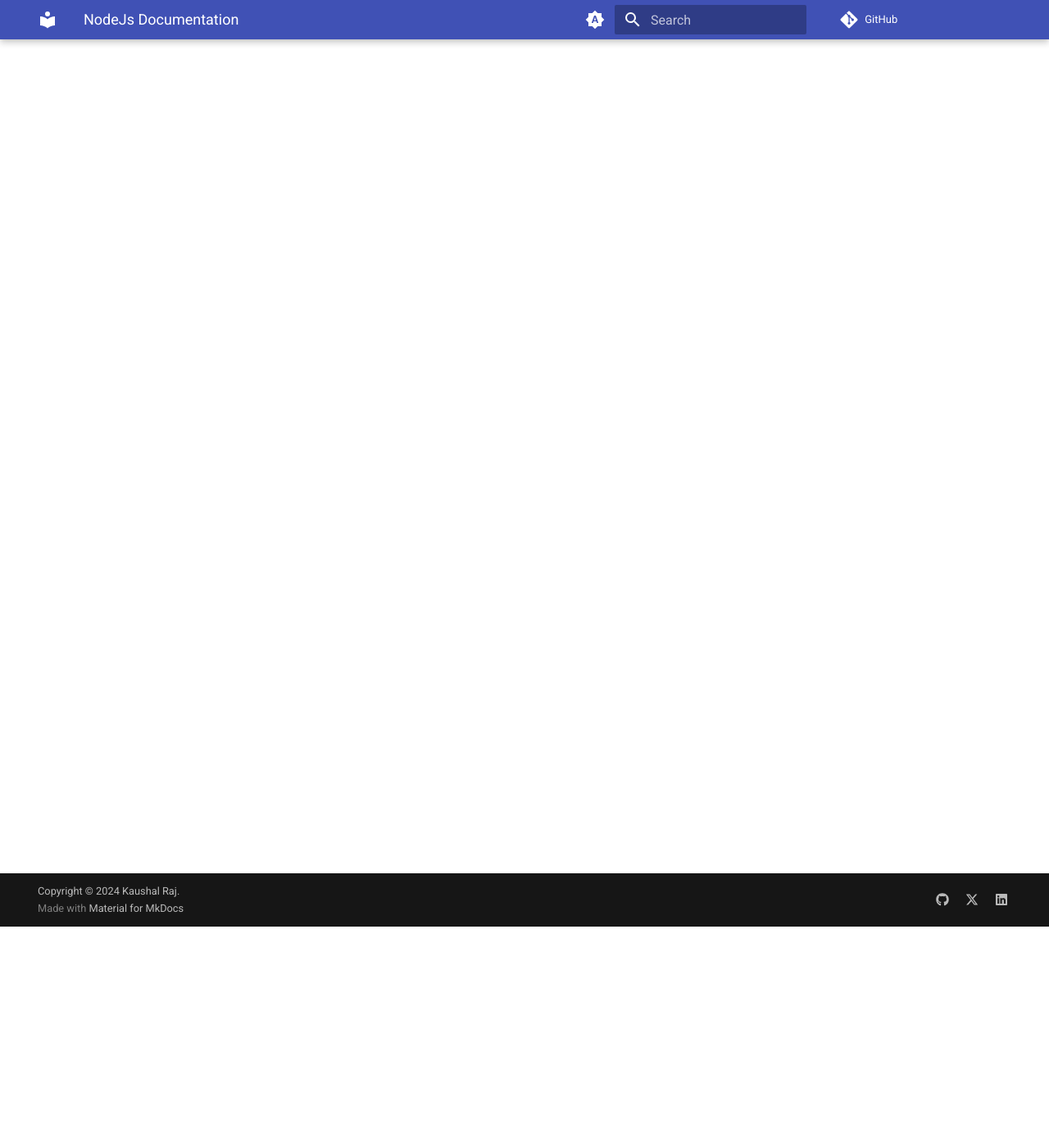
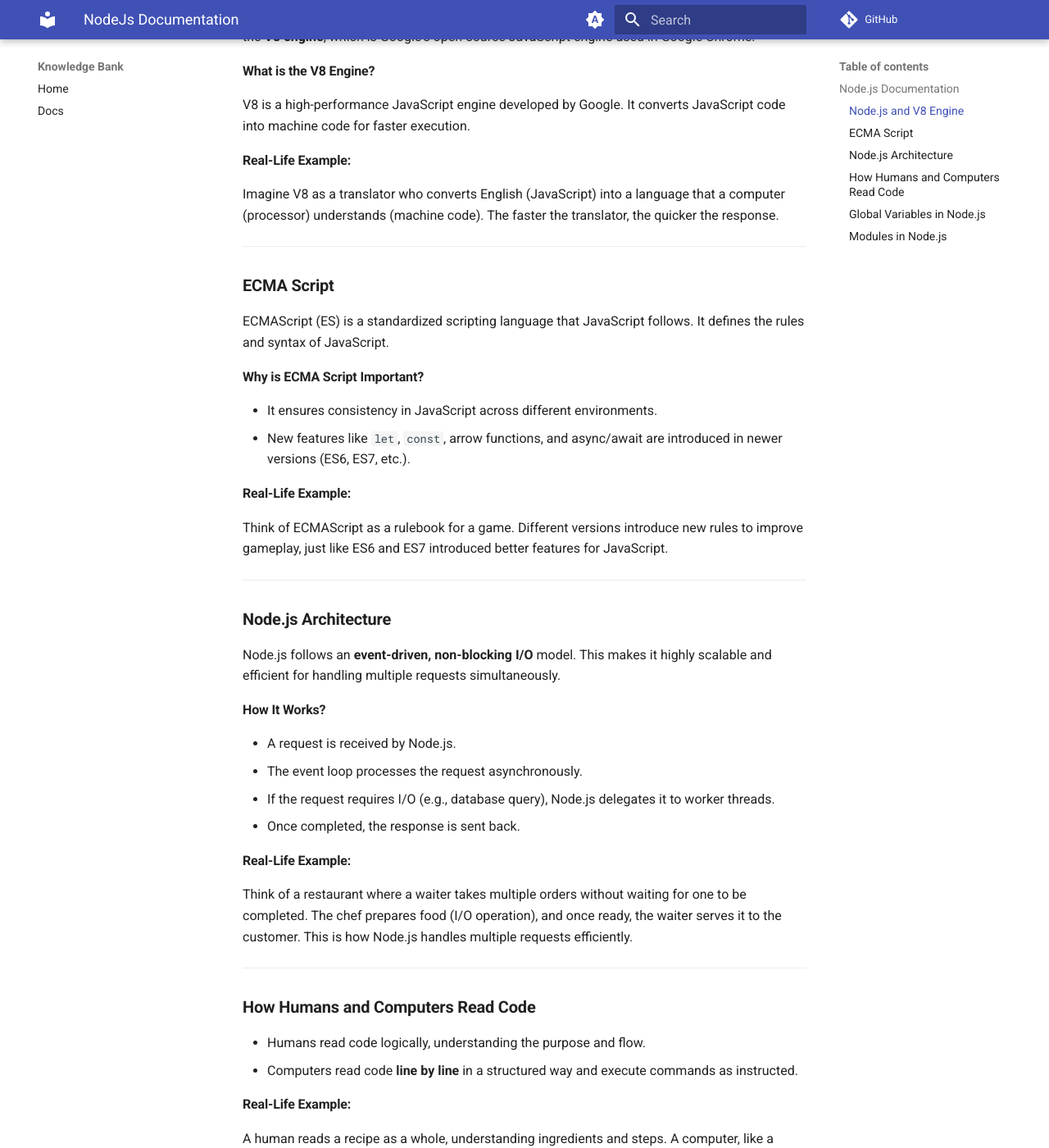
Before and after one commit to kaushal726/self-learning, an MkDocs documentation site: the page built from docs/tech/nodejs.md, in a window 1280 px wide and 1400 px high, scrolled down 270 px. Shown: the whole window at 82% size. Built offline with MkDocs 1.6.1 and Material for MkDocs 9.7.7, drawn with Linux system fonts in a browser that asks for light colours; comment, search, counter and statistics services are not loaded; some of the changed text lies outside the part shown.

Commit message:
adding nodejs docs

````diff
--- a/docs/tech/nodejs.md
+++ b/docs/tech/nodejs.md
@@ -6,3 +6,120 @@ authors: Kaushal Raj
 categories: Backend, Apis
 tags: Backend, Documentation, Apis, Database
 ---
+
+## Node.js Documentation
+
+### **Node.js and V8 Engine**
+
+Node.js is a runtime environment that allows JavaScript to run outside the browser. It is built on the **V8 engine**, which is Google's open-source JavaScript engine used in Google Chrome.
+
+#### **What is the V8 Engine?**
+
+V8 is a high-performance JavaScript engine developed by Google. It converts JavaScript code into machine code for faster execution.
+
+#### **Real-Life Example:**
+
+Imagine V8 as a translator who converts English (JavaScript) into a language that a computer (processor) understands (machine code). The faster the translator, the quicker the response.
+
+---
+
+### **ECMA Script**
+
+ECMAScript (ES) is a standardized scripting language that JavaScript follows. It defines the rules and syntax of JavaScript.
+
+#### **Why is ECMA Script Important?**
+
+- It ensures consistency in JavaScript across different environments.
+- New features like `let`, `const`, arrow functions, and async/await are introduced in newer versions (ES6, ES7, etc.).
+
+#### **Real-Life Example:**
+
+Think of ECMAScript as a rulebook for a game. Different versions introduce new rules to improve gameplay, just like ES6 and ES7 introduced better features for JavaScript.
+
+---
+
+### **Node.js Architecture**
+
+Node.js follows an **event-driven, non-blocking I/O** model. This makes it highly scalable and efficient for handling multiple requests simultaneously.
+
+#### **How It Works?**
+
+- A request is received by Node.js.
+- The event loop processes the request asynchronously.
+- If the request requires I/O (e.g., database query), Node.js delegates it to worker threads.
+- Once completed, the response is sent back.
+
+#### **Real-Life Example:**
+
+Think of a restaurant where a waiter takes multiple orders without waiting for one to be completed. The chef prepares food (I/O operation), and once ready, the waiter serves it to the customer. This is how Node.js handles multiple requests efficiently.
+
+---
+
+### **How Humans and Computers Read Code**
+
+- Humans read code logically, understanding the purpose and flow.
+- Computers read code **line by line** in a structured way and execute commands as instructed.
+
+#### **Real-Life Example:**
+
+A human reads a recipe as a whole, understanding ingredients and steps. A computer, like a robotic chef, follows each step precisely, executing one at a time unless programmed to multitask.
+
+---
+
+### **Global Variables in Node.js**
+
+Global variables in Node.js are variables that can be accessed anywhere in the application.
+
+#### **Common Global Variables in Node.js:**
+
+- `__dirname` - The directory of the current script.
+- `__filename` - The name of the current script.
+- `process` - Provides information about the Node.js process.
+- `global` - Stores global variables.
+
+#### **Example:**
+
+```javascript
+console.log(__dirname); // Prints the directory path
+console.log(__filename); // Prints the file name
+```
+
+#### **Real-Life Example:**
+
+Think of `global` as a school's notice board where common information (like holidays) is available to all students (scripts).
+
+---
+
+### **Modules in Node.js**
+
+Modules help in organizing code into separate files, making the code more manageable and reusable.
+
+#### **Types of Modules:**
+
+- **Built-in Modules** - Predefined in Node.js (e.g., `fs`, `http`, `path`).
+- **Custom Modules** - User-defined modules for specific functionalities.
+- **Third-party Modules** - Installed via npm (e.g., Express.js, Lodash).
+
+#### **Example:**
+
+Creating and using a custom module:
+
+**math.js** (Custom module)
+
+```javascript
+exports.add = (a, b) => a + b;
+exports.subtract = (a, b) => a - b;
+```
+
+**app.js** (Importing module)
+
+```javascript
+const math = require("./math");
+console.log(math.add(5, 3)); // Outputs: 8
+```
+
+#### **Real-Life Example:**
+
+Think of modules as different subjects in school. Instead of learning everything in one book, subjects (modules) are divided into separate books (files) for better understanding.
+
+---
````
